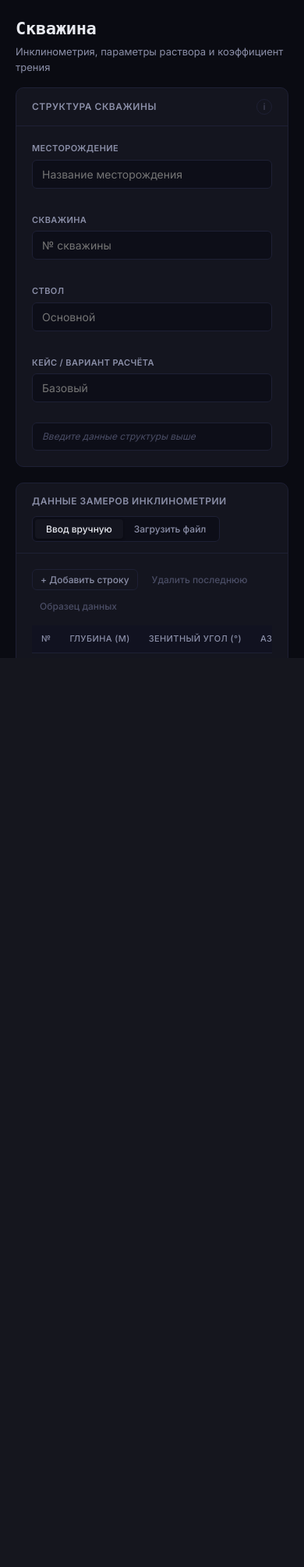
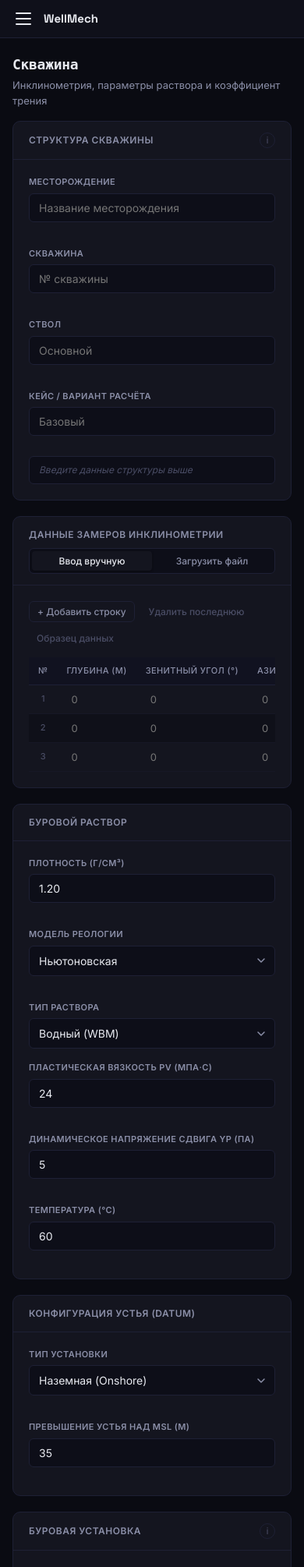
Before and after one commit to kartagenic/engitor, a Flask app: page / in a window 390 px wide. Shown: the top 2010 px of the page at 78% size. Before the commit the page ends 844 px from the top, so only its background shows below. Run offline with Flask 3, Linux system fonts and the light colour scheme; some libraries are stand-ins or nearby versions.

Commit message:
Add mobile responsiveness and navigation
Introduce mobile-specific styles for a responsive layout, including a slide-in sidebar with a hamburger menu, a dark overlay, and form grids that collapse to a single column on smaller screens.

Replit-Commit-Author: Agent
Replit-Commit-Session-Id: a2ec3114-e9ec-43e2-9057-17d903c6db70
Replit-Commit-Checkpoint-Type: full_checkpoint
Replit-Commit-Event-Id: 861cd90c-35a6-4ae8-b703-b9edf7287dd6
Replit-Commit-Screenshot-Url: https://storage.googleapis.com/screenshot-production-us-central1/71fe1bc6-d3ad-4fcf-b495-182bd026a933/a2ec3114-e9ec-43e2-9057-17d903c6db70/5TwJuo3
Replit-Helium-Checkpoint-Created: true

```diff
--- a/static/css/style.css
+++ b/static/css/style.css
@@ -1153,3 +1153,106 @@ select.form-input {
     color: var(--text-muted);
     font-style: italic;
 }
+
+/* ════════════════════════════════════════════════════════════
+   MOBILE RESPONSIVE
+   ════════════════════════════════════════════════════════════ */
+
+.mobile-topbar { display: none; }
+.sidebar-overlay { display: none; }
+
+@media (max-width: 768px) {
+    body { overflow: auto; }
+
+    .app { display: block; }
+
+    .sidebar {
+        transform: translateX(-100%);
+        transition: transform 0.25s ease;
+        z-index: 200;
+    }
+    .sidebar.open {
+        transform: translateX(0);
+    }
+
+    .sidebar-overlay {
+        display: block;
+        position: fixed;
+        inset: 0;
+        background: rgba(0, 0, 0, 0.55);
+        z-index: 199;
+        opacity: 0;
+        pointer-events: none;
+        transition: opacity 0.25s ease;
+    }
+    .sidebar-overlay.visible {
+        opacity: 1;
+        pointer-events: auto;
+    }
+
+    .main {
+        margin-left: 0;
+        height: auto;
+        min-height: 100vh;
+        overflow-y: visible;
+    }
+
+    .mobile-topbar {
+        display: flex;
+        align-items: center;
+        gap: 12px;
+        padding: 12px 16px;
+        background: var(--bg-secondary);
+        border-bottom: 1px solid var(--border);
+        position: sticky;
+        top: 0;
+        z-index: 90;
+    }
+    .hamburger-btn {
+        background: none;
+        border: none;
+        color: var(--text-primary);
+        cursor: pointer;
+        padding: 4px;
+        display: flex;
+        flex-direction: column;
+        gap: 5px;
+        flex-shrink: 0;
+    }
+    .hamburger-btn span {
+        display: block;
+        width: 20px;
+        height: 2px;
+        background: currentColor;
+        border-radius: 2px;
+    }
+    .mobile-topbar-title {
+        font-family: var(--font-mono);
+        font-weight: 700;
+        font-size: 15px;
+        color: var(--text-primary);
+    }
+
+    .page-header { padding: 20px 16px 0; }
+    .content { padding: 16px 16px 32px; }
+
+    .form-row.cols-2,
+    .form-row.cols-3,
+    .form-row.cols-4 {
+        grid-template-columns: 1fr;
+    }
+
+    .export-grid { grid-template-columns: 1fr; }
+
+    .stats-row { grid-template-columns: 1fr 1fr; }
+
+    .card-header { flex-wrap: wrap; gap: 8px; }
+
+    .mode-toggle { width: 100%; }
+    .toggle-btn { flex: 1; text-align: center; }
+
+    .page-title { font-size: 18px; }
+
+    .calib-result { flex-direction: column; gap: 10px; }
+    .calib-mu-value { font-size: 32px; }
+}
--- a/templates/index.html
+++ b/templates/index.html
@@ -13,6 +13,7 @@
 <body>
 
 <div class="app">
+    <div class="sidebar-overlay" id="sidebar-overlay" onclick="closeSidebar()"></div>
     <!-- ═══════════════════════════ SIDEBAR ═══════════════════════════ -->
     <aside class="sidebar">
         <div class="sidebar-logo">
@@ -92,6 +93,12 @@
 
     <!-- ═══════════════════════════ MAIN ═══════════════════════════ -->
     <main class="main">
+        <div class="mobile-topbar">
+            <button class="hamburger-btn" onclick="openSidebar()" aria-label="Меню">
+                <span></span><span></span><span></span>
+            </button>
+            <span class="mobile-topbar-title">WellMech</span>
+        </div>
 
         <!-- ─────────── TAB 1: СКВАЖИНА ─────────── -->
         <div class="tab-content active" id="tab-well">
```
Also changed, not shown: static/js/app.js.
